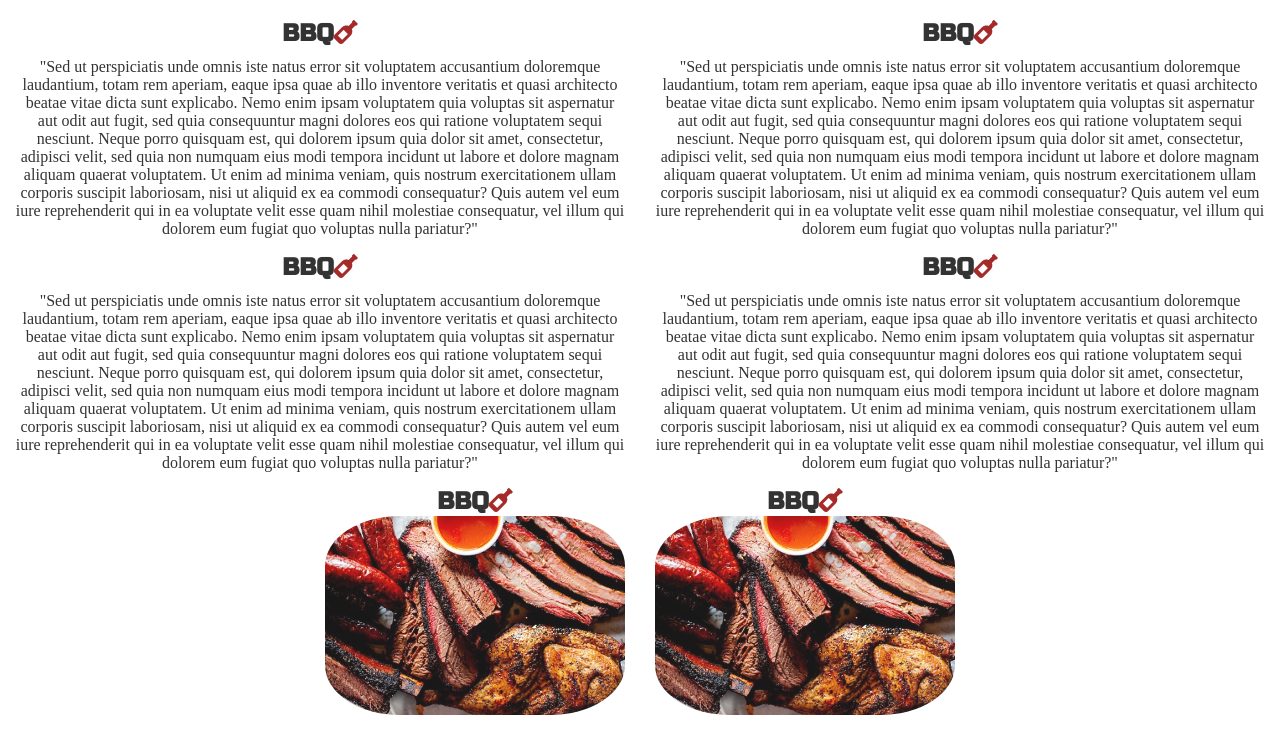
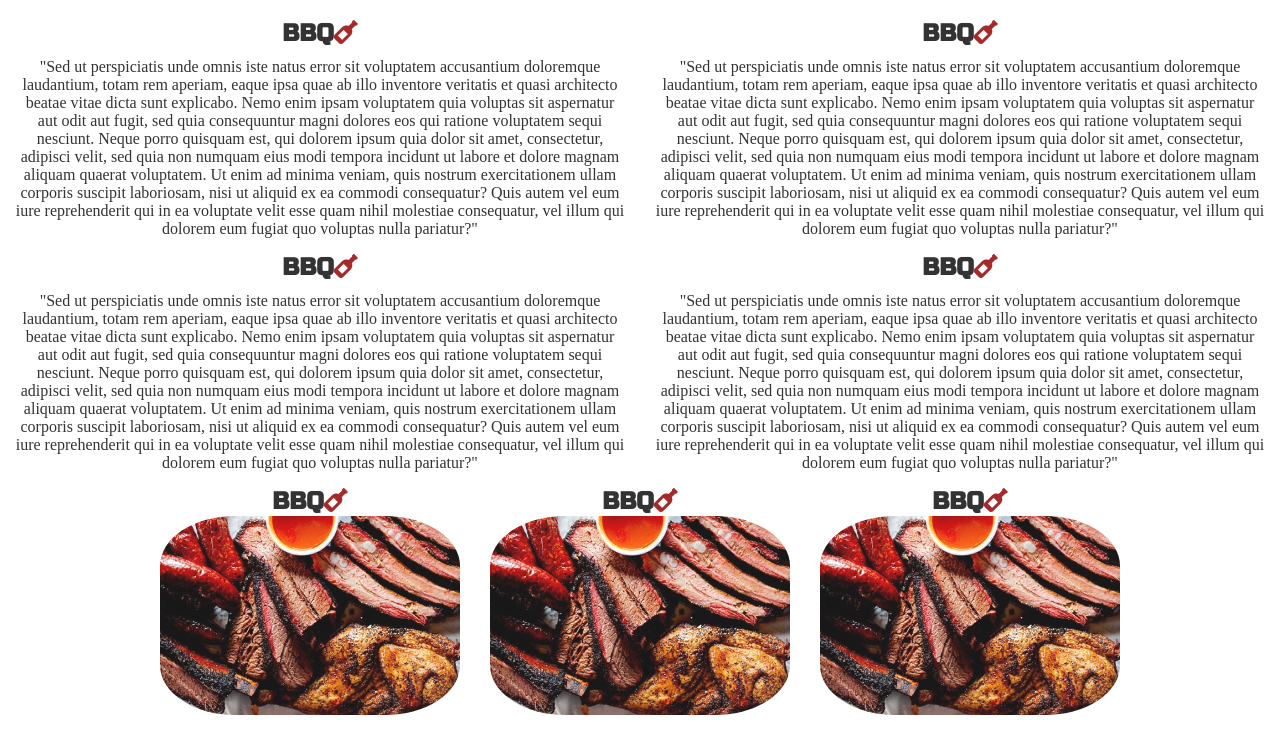
Before and after one commit to EvMad/bbq-sass, a website: page index.html in a window 1280 px wide. Shown: the part 507-1251 px from the top of the page. Drawn offline with Linux system fonts and the light colour scheme.

Commit message:
added third lower image card

```diff
--- a/index.html
+++ b/index.html
@@ -79,6 +79,12 @@
             <p></p>
             </div>
             <!--card end-->
+            <div class="card">
+              <h2>BBQ<span><i class="fas fa-wine-bottle"></i></span></h2>
+              <img class="card-img-lower" src="assets/images/bbq2.jpg">
+            <p></p>
+            </div>
+            <!--card end-->
 
           </div>
           <!---->
```
